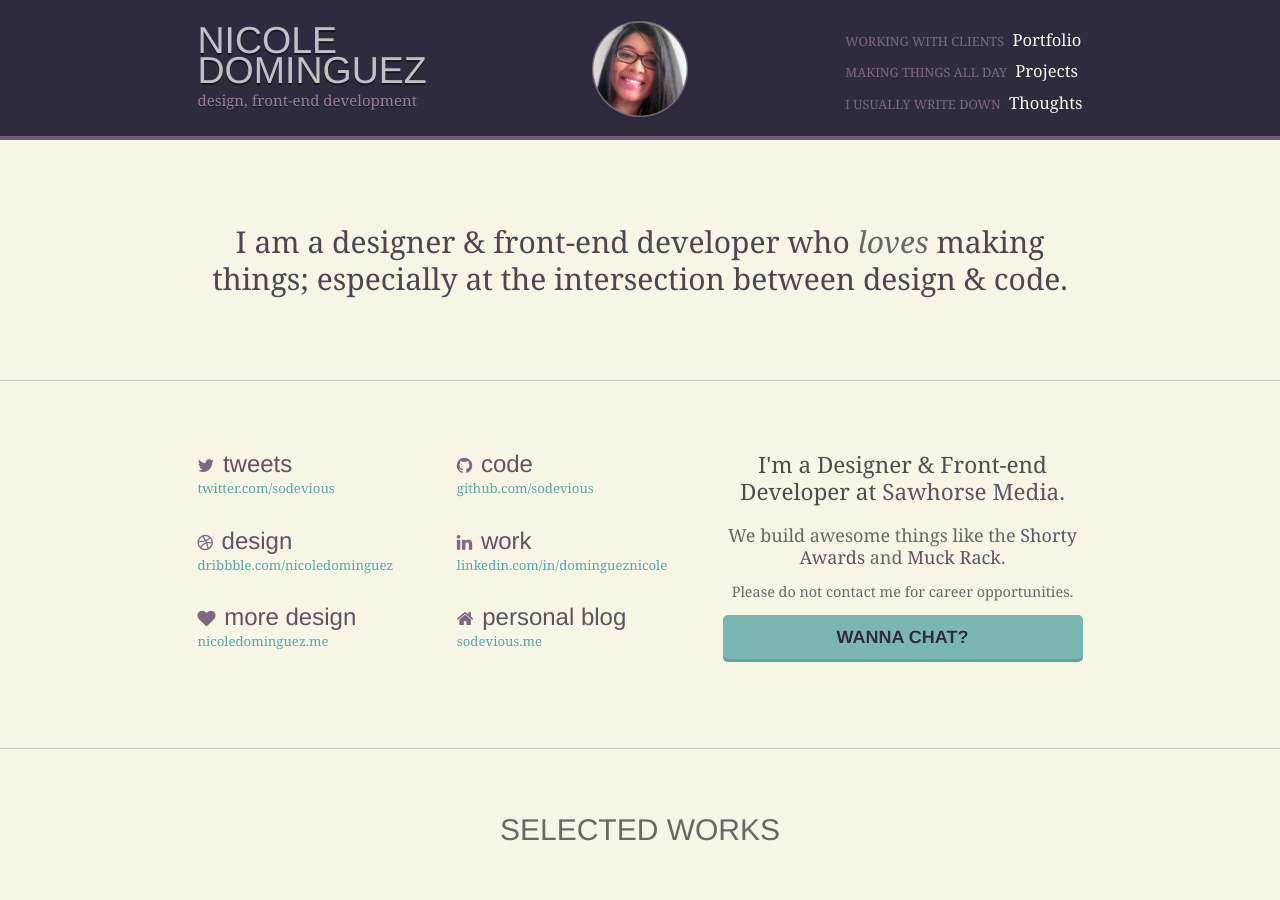
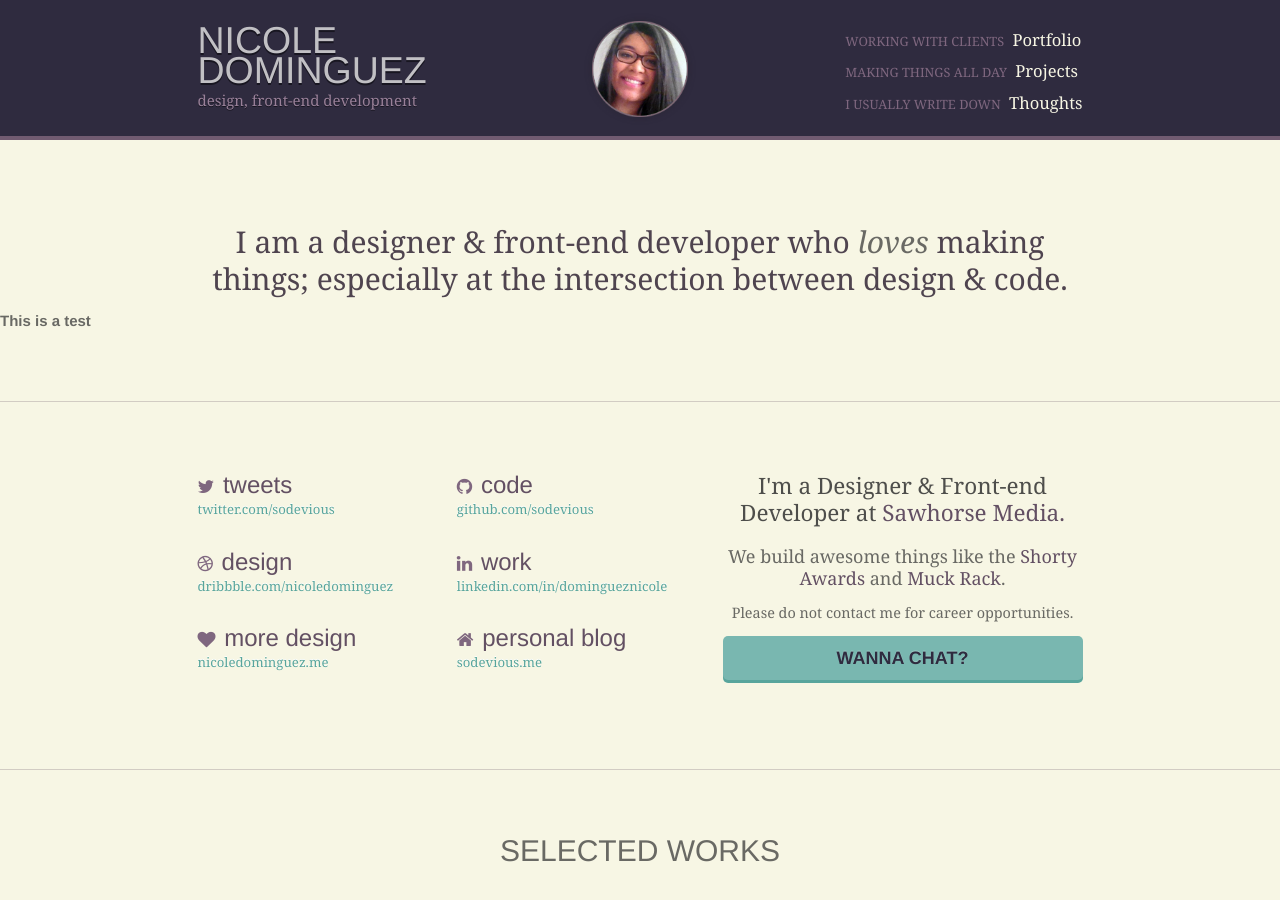
Before and after one commit to sodevious/sodevious.github.io, a Jekyll site: the page built from index.html, in a window 1280 px wide and 900 px high. Built offline with Jekyll 4.4.1, drawn with Linux system fonts in a browser that asks for light colours; nearby versions of some CDN libraries; Markdown is read by kramdown in place of the engine named in the settings.

Commit message:
Testing github pages

```diff
--- a/_includes/intro.html
+++ b/_includes/intro.html
@@ -2,4 +2,6 @@
 	<div class="container">
 		<h2>I am a designer &amp; front-end developer who <em>loves</em> making things; especially at the intersection between design &amp; code.</h2>
 	</div>
+
+	<strong>This is a test</strong>
 </section>
```
